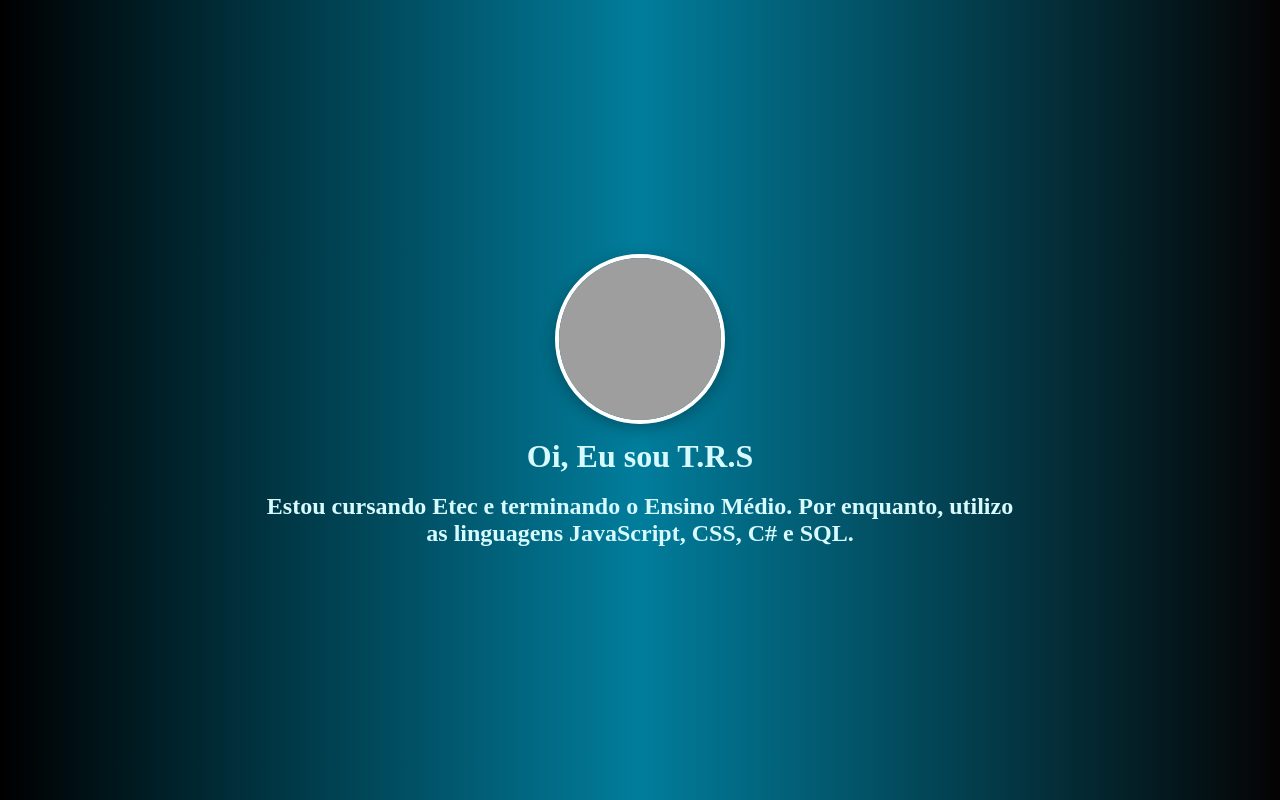
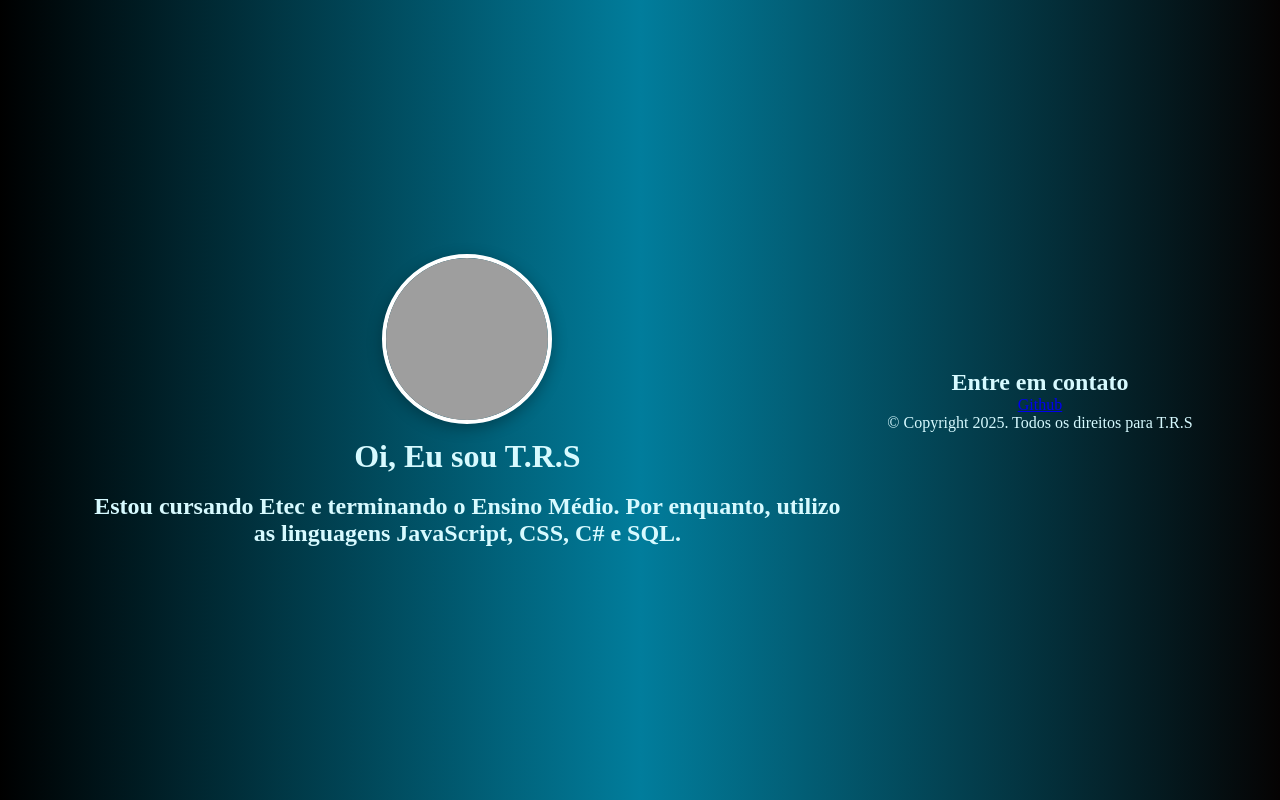
Before and after one commit to TRSDesing/Portif-filo, a plain HTML site: page Documentação/index.html in a window 1280 px wide. Drawn offline with Linux system fonts and the light colour scheme; grey boxes are pictures that could not be loaded.

Commit message:
Update index.html
Adicionando Footer

```diff
--- a/Documentação/index.html
+++ b/Documentação/index.html
@@ -13,5 +13,12 @@
         <h1 class="fade-in">Oi, Eu sou T.R.S</h1><br>
         <h2 class="fade-in">Estou cursando Etec e terminando o Ensino Médio. Por enquanto, utilizo as linguagens JavaScript, CSS, C# e SQL.</h2>
     </div>
+    <footer class="container">
+        <h2>Entre em contato</h2>
+        <div>
+            <a href="https://github.com/TRSDesing">Github</a>
+        </div>
+        <p>© Copyright 2025. Todos os direitos para T.R.S</p>
+    </footer>
 </body>
 </html>
```
